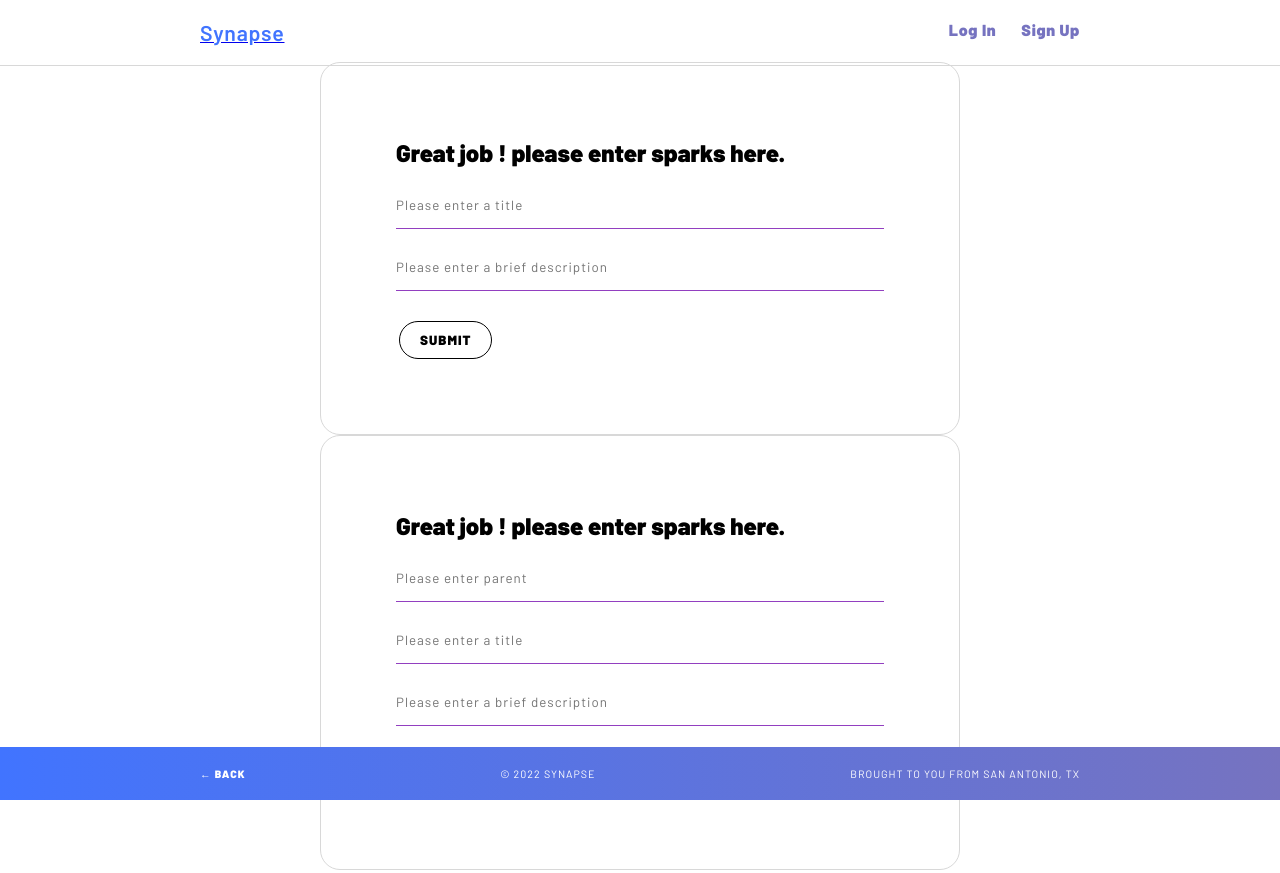
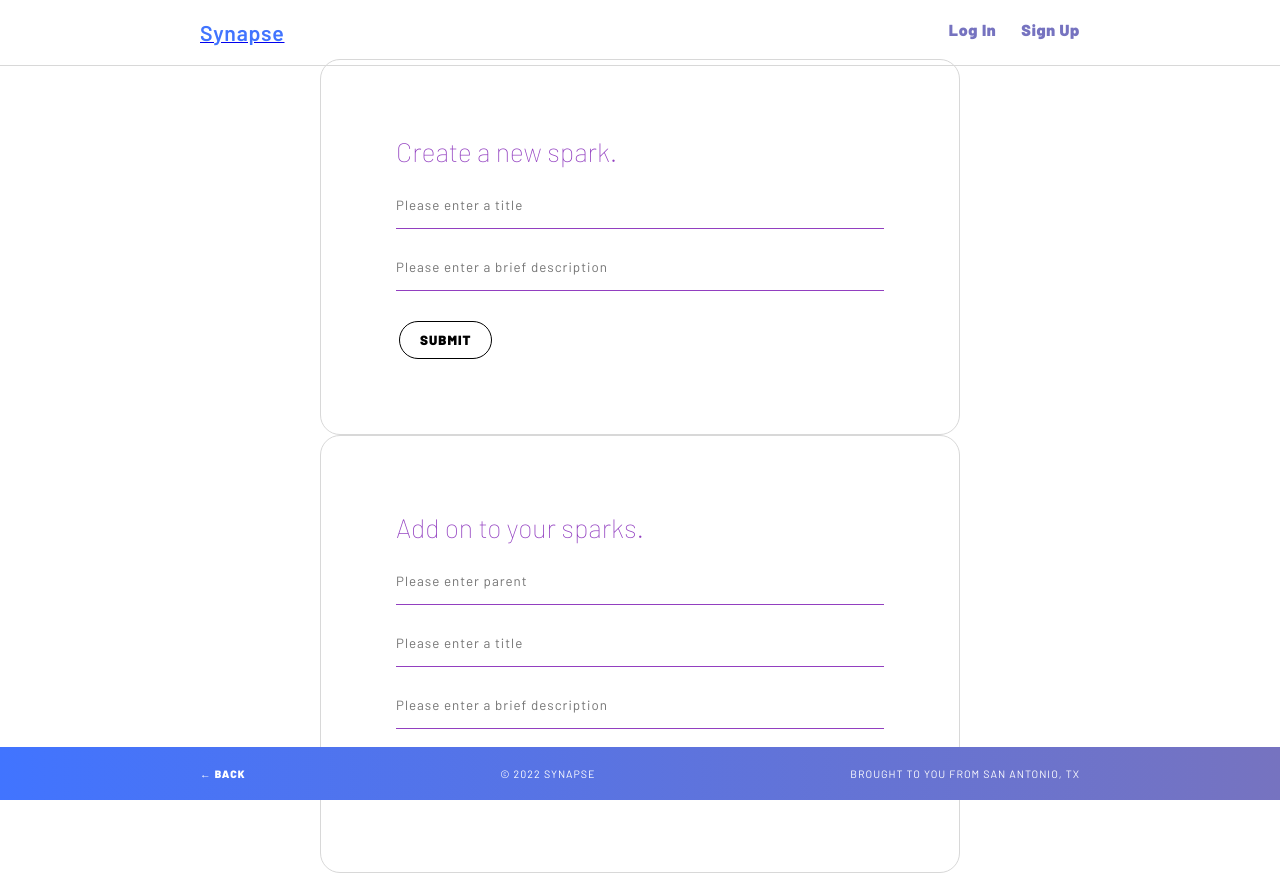
Before and after one commit to Blake-design/learning-tree, a React (Create React App) app in the folder client/: page /create in a window 1280 px wide. Built offline with nearby package versions, Linux system fonts and the light colour scheme; no server answers.

Commit message:
Applied CSS to Form.js, edited class names

```diff
--- a/client/src/App.css
+++ b/client/src/App.css
@@ -119,6 +119,13 @@ button {
   margin-bottom: 30px;
 }
 
+.form-card h4 {
+  font-weight: 100;
+  font-size: 20pt;
+  color: #923fc0;
+  margin-bottom: 30px;
+}
+
 .form-input {
   display: block;
   width: 100%;
--- a/client/src/components/Spark2Spark/index.js
+++ b/client/src/components/Spark2Spark/index.js
@@ -47,9 +47,10 @@ const Spark2Spark = ({ userId }) => {
 
   return (
     <div className="form-card">
-      <h2 className="card-header">
-        Great job {userManager.user.userName}! please enter sparks here.
-      </h2>
+      <h4 className="create-header">
+        {/* Great job {userManager.user.userName}! please enter sparks here. */}
+        Add on to your sparks.
+      </h4>
       <form onSubmit={handleFormSubmit}>
         <input
           className="form-input"
@@ -81,7 +82,7 @@ const Spark2Spark = ({ userId }) => {
           style={{ cursor: "pointer" }}
           type="submit"
         >
-          Submit
+          SUBMIT
         </button>
       </form>
     </div>
--- a/client/src/components/SparkForm/index.js
+++ b/client/src/components/SparkForm/index.js
@@ -44,9 +44,10 @@ const SparkForm = ({ userId }) => {
 
   return (
     <div className="form-card">
-      <h2 className="card-header">
-        Great job {userManager.user.userName}! please enter sparks here.
-      </h2>
+      <h4 className="card-header">
+        {/* Great job {userManager.user.userName}! please enter sparks here. */}
+        Create a new spark.
+      </h4>
       <form onSubmit={handleFormSubmit}>
         <input
           className="form-input"
```
